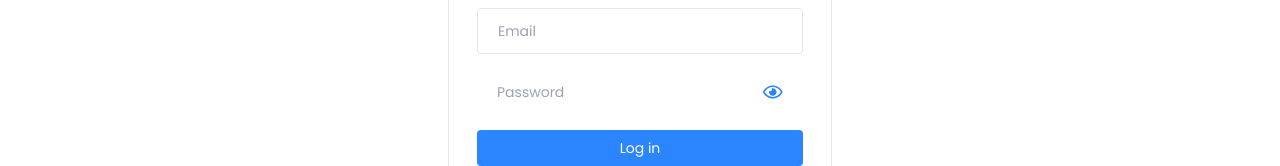
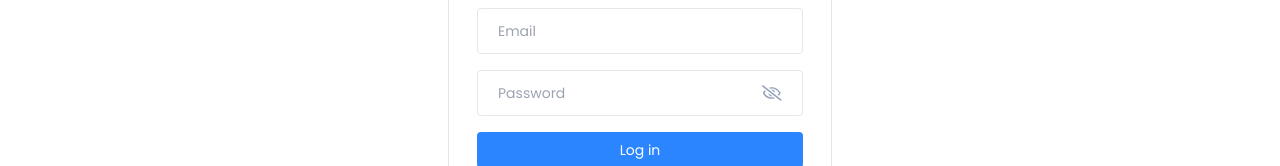
Before and after one commit to poorna-madusith/Note-App, a React (Vite) app in the folder frontend/notes-app/: page /login in a window 1280 px wide. Shown: the part 265-431 px from the top of the page. Built offline with nearby package versions, Linux system fonts and the light colour scheme.

Commit message:
Create Password input component and add input validation for lemail and passsword in login screen

```diff
--- a/frontend/notes-app/src/componenets/input/PasswordInput.jsx
+++ b/frontend/notes-app/src/componenets/input/PasswordInput.jsx
@@ -1,5 +1,5 @@
 import React, { useState } from 'react'
-import {FaRegEye} from "react-icons/fa";
+import {FaRegEye, FaRegEyeSlash} from "react-icons/fa";
 
 
 
@@ -12,7 +12,7 @@
     };
 
   return (
-    <div className="flex items-center bg-transparent border=[1.5px] px-5 rounded mb-3">
+    <div className="flex items-center bg-transparent border border-1.5 px-5 rounded mb-3">
       <input value = {value} onChange={onChange}
       type = {isShowPasword ? "text" : "password" }
       placeholder={placeholder || "Password"}
@@ -20,7 +20,12 @@
       />
 
 
-    <FaRegEye size={22} className="text-primary cursor-pointer" onClick={toggleShowPasssword}  />
+    {isShowPasword? <FaRegEye size={22} className="text-primary cursor-pointer"
+    onClick={toggleShowPasssword}  />: <FaRegEyeSlash size={22}
+    className="text-slate-400 cursor-pointer"
+    onClick = {()=> toggleShowPasssword()}/>
+    }
+
     </div>
   )
 }
--- a/frontend/notes-app/src/pages/Login/Login.jsx
+++ b/frontend/notes-app/src/pages/Login/Login.jsx
@@ -2,19 +2,56 @@
 import Navbar from '../../componenets/Navbar/Navbar'
 import {Link} from 'react-router-dom'
 import PasswordInput from '../../componenets/input/PasswordInput'
+import { validateEmail } from '../../utils/helper'
+import { useState } from 'react'
+
+
 
 
 const Login = () => {
+
+
+    const [email,setEmail] = useState("");
+    const [password,setPassword] = useState("");
+    const [error,setError] = useState(null);
+
+
+    const handleLogin = async (e) =>{
+        e.preventDefault();
+
+        if(!validateEmail(email)){
+            setError("Please enter a valid email address.")
+            return;
+        }
+
+        if(!password){
+            setError("Please enter the password")
+            return;
+        }
+
+        setError("");
+    };
+
+
   return <>
     <Navbar />
 
     <div className = "flex items-center justify-center mt-28">
         <div className="w-96 border rounded bg-white px-7 py-10">
-            <form onSubmit={()=>{}}>
+            <form onSubmit={handleLogin}>
                 <h4 className = "text-2xl mb-7">Login</h4>
-                <input type="text" placeholder='Email' className="input-box"/>
+                <input type="text" placeholder='Email' className="input-box"
+                value={email}
+                onChange={(e) => setEmail(e.target.value)}/>
 
-                <PasswordInput />
+
+
+
+
+
+                <PasswordInput value={password} onChange={(e) => setPassword(e.target.value)} />
+
+                {error && <p className="text-red-500 text-xs pb-1">{error}</p>}
                 <button type = "submit" className='btn-primary'> Log in</button>
                 <p className="text-sm text-center mt-4"> Not registered yet?{""} <Link to="/signup" className="font-medium text-primary underline ">Ceate and account</Link></p>
             </form>
--- a/frontend/notes-app/src/pages/SignUp/SignUp.jsx
+++ b/frontend/notes-app/src/pages/SignUp/SignUp.jsx
@@ -3,7 +3,7 @@
 const SignUp = () => {
   return (
     <div>
-
+      Signup
     </div>
   )
 }
--- /dev/null
+++ b/frontend/notes-app/src/utils/helper.js
@@ -0,0 +1,4 @@
+export const validateEmail = (email) => {
+    const regex = /^[^\s@]+@[^\s@]+\.[^\s@]+$/;
+    return regex.test(email);
+}
```
